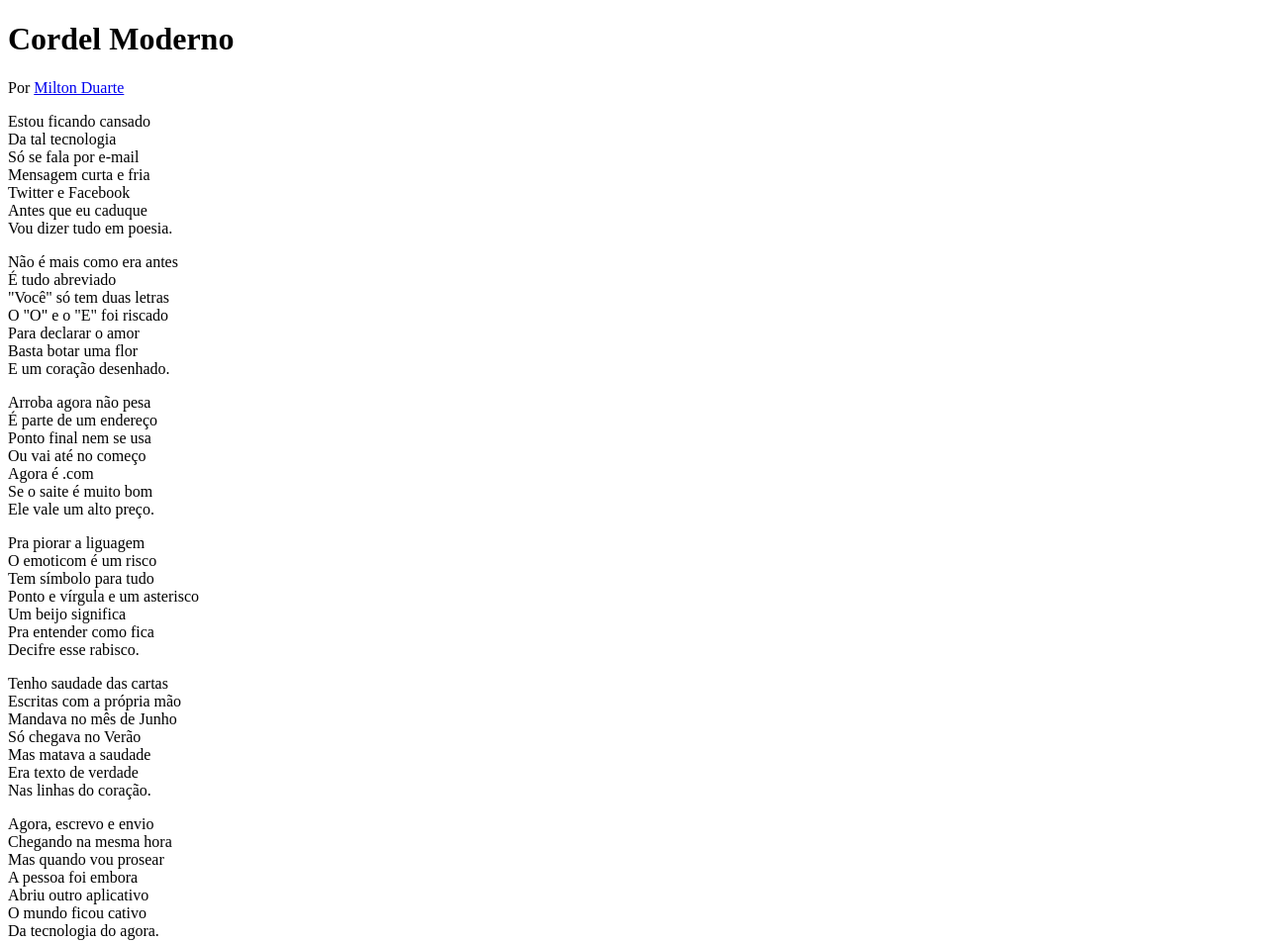
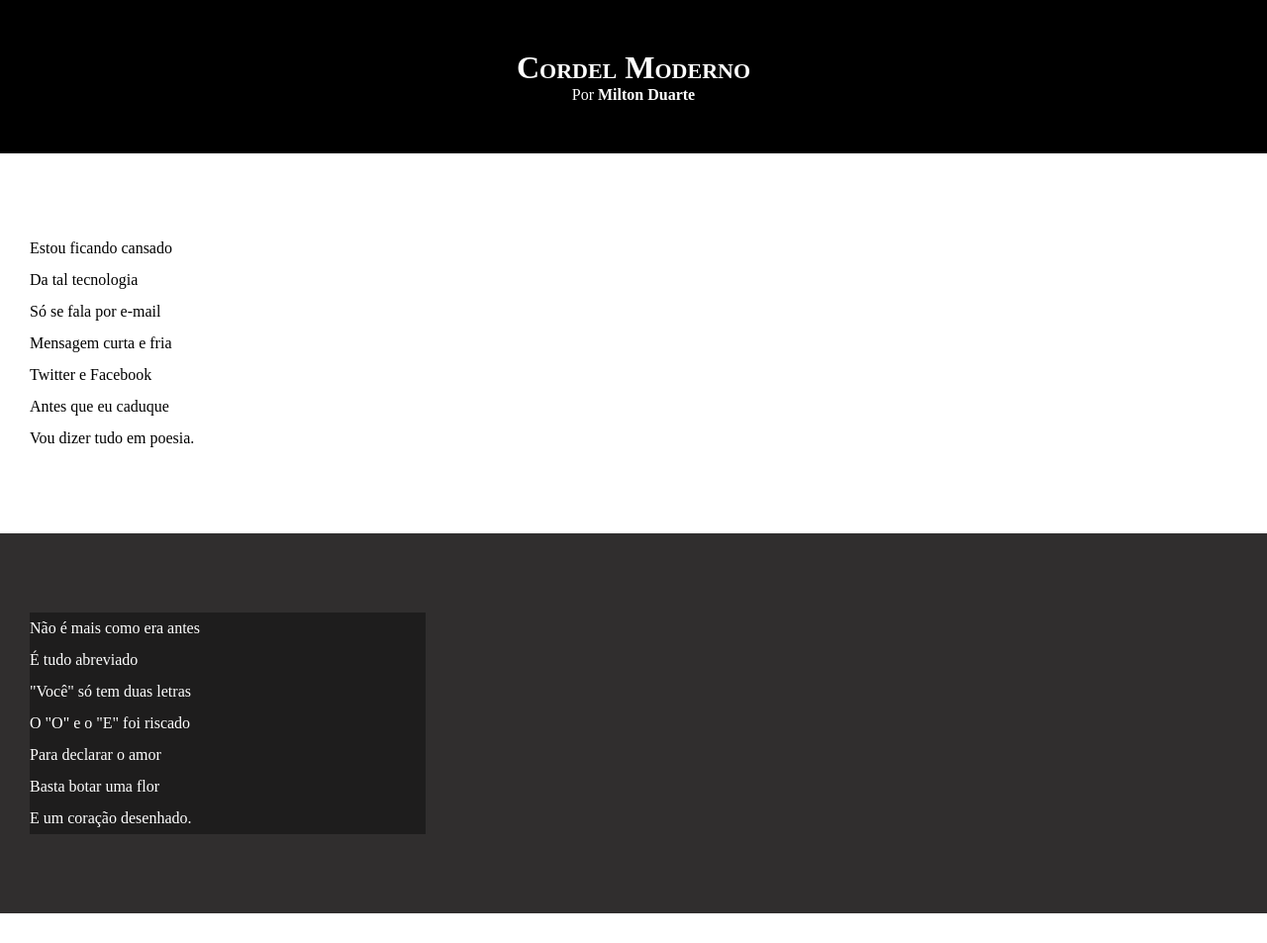
Before and after one commit to eucharllessilva/HTML-CSS, a plain HTML site: page Desafios/12/index.html in a window 1280 px wide. Shown: the top 953 px of the page at 99% size. Drawn offline with Linux system fonts and the light colour scheme.

Commit message:
atualizei texto dos estilos e blocos

```diff
--- a/Desafios/12/estilo/style.css
+++ b/Desafios/12/estilo/style.css
@@ -1 +1,65 @@
 @charset "UTF-8";
+
+* {
+    margin: 0px;
+    padding: 0px;
+}
+
+html, body {
+    min-height: 100vh;
+    background-color: darkgray;
+}
+
+header {
+    background-color: black;
+    color: white;
+    text-align: center;
+}
+
+header > h1 {
+    padding-top: 50px;
+    font-variant: small-caps;
+}
+
+header > p {
+    padding-bottom: 50px;
+}
+
+header a, footer a {
+    color: white;
+    text-decoration: none;
+    font-weight: bolder;
+}
+
+header a:hover, footer a:hover {
+    text-decoration: underline;
+}
+
+section {
+    padding-top: 10vh;
+    padding-bottom: 10vh;
+    line-height: 2em;
+    padding-left: 30px;
+}
+
+section.normal {
+    background-color: white;
+    color: black;
+}
+
+section.imagem {
+    background-color: rgb(48, 46, 46);
+    color: white;
+}
+
+section.imagem > p {
+    width: 400px;
+    background-color: rgba(0, 0, 0, 0.368);
+}
+
+footer {
+    background-color: black;
+    color: white;
+    text-align: center;
+    padding: 10px;
+}
--- a/Desafios/12/index.html
+++ b/Desafios/12/index.html
@@ -7,13 +7,13 @@
     <link rel="stylesheet" href="estilo/style.css">
 </head>
 <body>
-    <reader>
+    <header>
         <h1>Cordel Moderno</h1>
         <p>Por <a href="https://www.recantodasletras.com.br/poesias/3186743" target="_blank">Milton Duarte</a></p>
 
-    </reader>
+    </header>
 
-    <section>
+    <section class="normal">
         <p>
             Estou ficando cansado <br>
             Da tal tecnologia <br>
@@ -25,7 +25,7 @@
         </p>
     </section>
 
-    <section>
+    <section class="imagem">
         <p>
             Não é mais como era antes <br>
             É tudo abreviado <br>
@@ -37,7 +37,7 @@
         </p>
     </section>
 
-    <section>
+    <section class="normal">
         <p>
             Arroba agora não pesa <br>
             É parte de um endereço <br>
@@ -59,7 +59,7 @@
         </p>
     </section>
 
-    <section>
+    <section class="imagem">
         <p>
             Tenho saudade das cartas <br>
             Escritas com a própria mão <br>
@@ -71,7 +71,7 @@
         </p>
     </section>
 
-    <section>
+    <section class="normal">
         <p>
             Agora, escrevo e envio <br>
             Chegando na mesma hora <br>
```
